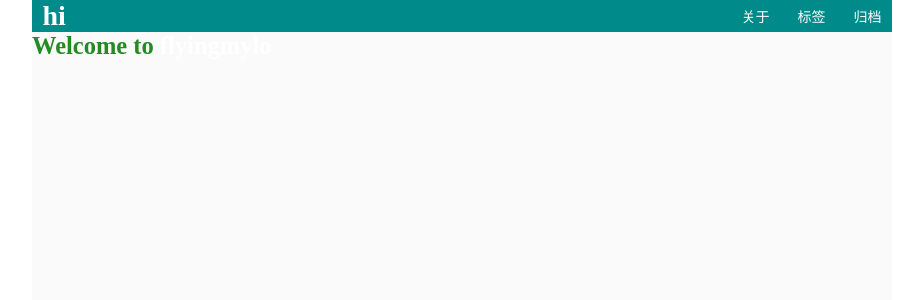
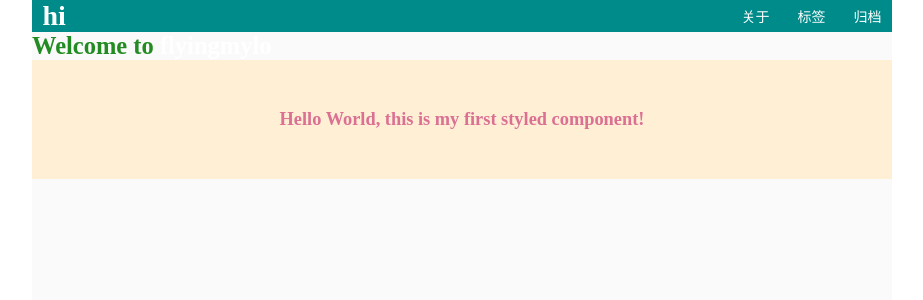
Before and after one commit to flyingmylo/nextjs-blog, a Next.js app: page / in a window 1280 px wide. Shown: the top 300 px of the page, without its empty margins (178-1101 px from the left). Built offline with nearby package versions, Linux system fonts and the light colour scheme.

Commit message:
feat: add styled-components

```diff
--- a/package.json
+++ b/package.json
@@ -14,6 +14,9 @@
   "devDependencies": {
     "@types/node": "^17.0.29",
     "@types/react": "^18.0.8",
+    "@types/styled-components": "^5.1.26",
+    "babel-plugin-styled-components": "^2.0.7",
+    "styled-components": "^5.3.5",
     "typescript": "^4.6.3"
   }
 }
--- a/pages/index.tsx
+++ b/pages/index.tsx
@@ -1,6 +1,28 @@
 import Head from "next/head"
 import { isObject, deepCopy } from "../utils"
+import React from "react"
 
+import styled from 'styled-components';
+
+// Create a <Title> react component that renders an <h1> which is
+// centered, palevioletred and sized at 1.5em
+const Title = styled.h1`
+  font-size: 1.5em;
+  text-align: center;
+  color: palevioletred;
+`;
+
+// Create a <Wrapper> react component that renders a <section> with
+// some padding and a papayawhip background
+const Wrapper = styled.section`
+  padding: 4em;
+  background: papayawhip;
+`;
+
+// Use them like any other React component – except they're styled!
+
+
+console.log(Title)
 export default function Home() {
 	const style: Style = {
 		container: {
@@ -19,7 +41,7 @@
 	return (
 		<div style={style.container}>
 			<Head>
-				<title>hi</title>
+				<title>h1</title>
 				<link rel="icon" href="/favicon.ico" />
 			</Head>
 
@@ -27,6 +49,11 @@
 				<h1 style={style.title}>
 					Welcome to <a href="https://flyingmylo.com">flyingmylo</a>
 				</h1>
+				<div>
+					<Wrapper>
+						<Title>Hello World, this is my first styled component!</Title>
+					</Wrapper>
+				</div>
 			</main>
 
 			<footer></footer>
--- a/pages/tag/index.tsx
+++ b/pages/tag/index.tsx
@@ -1,4 +1,4 @@
-
+import React from "react"
 const tag = () => {
   return (
     <div>标签页</div>
```
Also changed, not shown: .babelrc (added), 1 other file (tests, documents, lock files or other folders).
